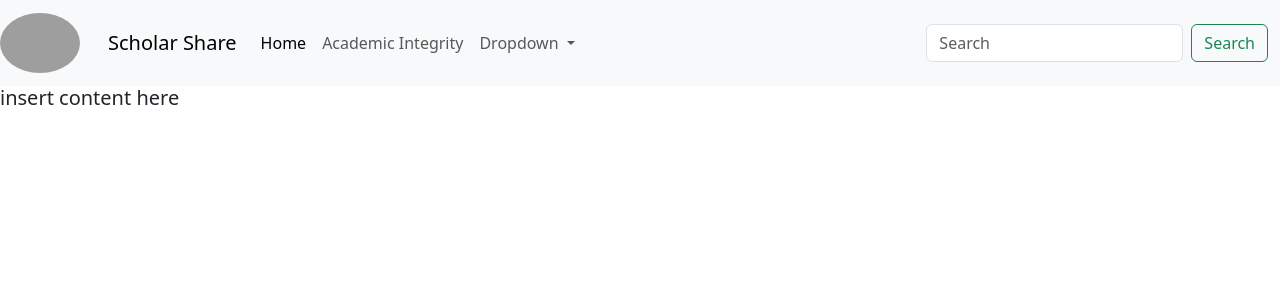
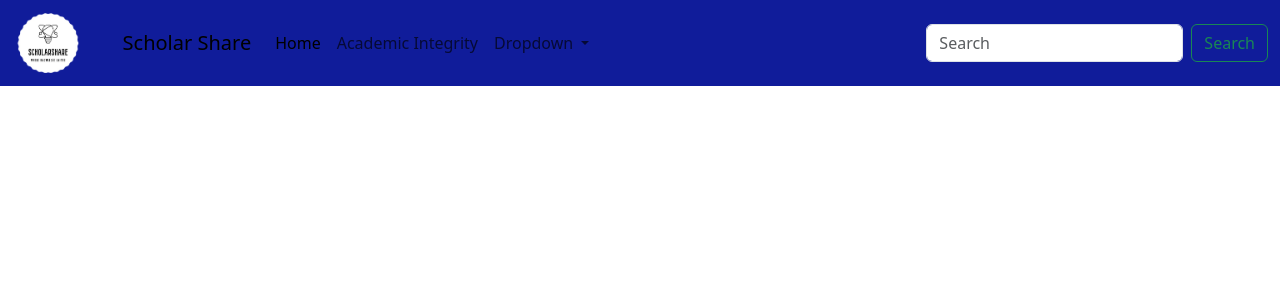
Before and after one commit to jacobabr9/ScholarShareCode, a Django app: page / in a window 1280 px wide. Shown: the top 300 px of the page. Run offline with Django 5.2, Linux system fonts and the light colour scheme; grey boxes are pictures that could not be loaded.

Commit message:
creating new branch, and fixing up code

```diff
--- /dev/null
+++ b/Django/django_project/sachin_django_env/pyvenv.cfg
@@ -0,0 +1,5 @@
+home = C:\Users\sachi\Python311
+include-system-site-packages = false
+version = 3.11.4
+executable = C:\Users\sachi\Python311\python.exe
+command = C:\Users\sachi\Python311\python.exe -m venv C:\Users\sachi\OneDrive\Desktop\ScholarShareCode\ScholarShareCode\Django\django_project\scholar_share\sachin_django_env
--- a/Django/django_project/scholar_share/templates/scholar_share/base.html
+++ b/Django/django_project/scholar_share/templates/scholar_share/base.html
@@ -10,13 +10,16 @@
         integrity="sha384-YvpcrYf0tY3lHB60NNkmXc5s9fDVZLESaAA55NDzOxhy9GkcIdslK1eN7N6jIeHz"
         crossorigin="anonymous"></script>
     <title>{% block title %}{% endblock %}</title>
+    <style>
+    {% block css %}{% endblock %}
+    </style>
 </head>
 
 <body>
     {% load static %}
-    <nav class="navbar navbar-expand-lg bg-body-tertiary">
+    <nav class="navbar navbar-expand-lg fixed-top" style="background-color: #101c9a;">
         <a class="navbar-brand" href="#">
-            <img src="{% static " scholar_share/scholarsharelogo.png" %}" alt="Your Logo" class="rounded-circle"
+            <img src="{% static "scholar_share/logo2.png" %}" alt="Your Logo" class="rounded-circle"
                 height="60px">
         </a>
         <div class="container-fluid">
```
Also changed, not shown: Django/django_project/scholar_share/static/scholar_share/Logo.png (deleted), Django/django_project/scholar_share/static/scholar_share/logo2.png (added), Django/django_project/scholar_share/static/scholar_share/scholarsharelogo.png (deleted), 9 other files.
